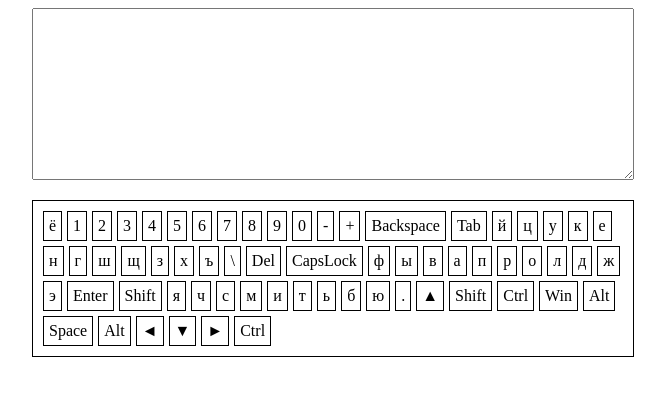
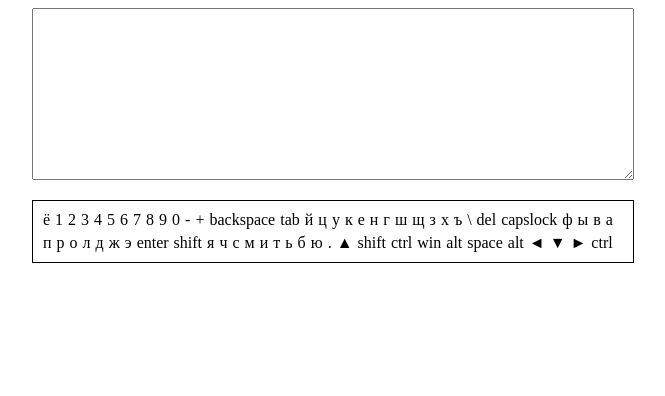
Before and after one commit to oecorango/virtual-keyboard, a website: page index.html in a window 1280 px wide. Shown: the whole page, without its empty margins (307-972 px from the left). Drawn offline with Linux system fonts and the light colour scheme.

Commit message:
feat: add creation eng and rus letters for keyboard layout

```diff
--- a/script.js
+++ b/script.js
@@ -1,9 +1,9 @@
-let KEY_CODE = [
-  ['Backquote', 'Digit1', 'Digit2', 'Digit3', 'Digit4', 'Digit5', 'Digit6', 'Digit7', 'Digit8', 'Digit9', 'Digit0', 'Minus', 'Equal', 'Backspace'],
-  ['Tab', 'KeyQ', 'KeyW', 'KeyE', 'KeyR', 'KeyT', 'KeyY', 'KeyU', 'KeyI', 'KeyO', 'KeyP', 'BracketLeft', 'BracketRight', 'Backslash', 'Delete'],
-  ['CapsLock', 'KeyA', 'KeyS', 'KeyD', 'KeyF', 'KeyG', 'KeyH', 'KeyJ', 'KeyK', 'KeyL', 'Semicolon', 'Quote', 'Enter'],
-  ['ShiftLeft', 'KeyZ', 'KeyX', 'KeyC', 'KeyV', 'KeyB', 'KeyN', 'KeyM', 'Comma', 'Period', 'Slash', 'ArrowUp', 'ShiftRight'],
-  ['ControlLeft', 'MetaLeft', 'AltLeft', 'Space', 'AltRight', 'ArrowLeft', 'ArrowDown', 'ArrowRight', 'ControlRight'],
+const KEY_CODE = [
+  'Backquote', 'Digit1', 'Digit2', 'Digit3', 'Digit4', 'Digit5', 'Digit6', 'Digit7', 'Digit8', 'Digit9', 'Digit0', 'Minus', 'Equal', 'Backspace',
+  'Tab', 'KeyQ', 'KeyW', 'KeyE', 'KeyR', 'KeyT', 'KeyY', 'KeyU', 'KeyI', 'KeyO', 'KeyP', 'BracketLeft', 'BracketRight', 'Backslash', 'Delete',
+  'CapsLock', 'KeyA', 'KeyS', 'KeyD', 'KeyF', 'KeyG', 'KeyH', 'KeyJ', 'KeyK', 'KeyL', 'Semicolon', 'Quote', 'Enter',
+  'ShiftLeft', 'KeyZ', 'KeyX', 'KeyC', 'KeyV', 'KeyB', 'KeyN', 'KeyM', 'Comma', 'Period', 'Slash', 'ArrowUp', 'ShiftRight',
+  'ControlLeft', 'MetaLeft', 'AltLeft', 'Space', 'AltRight', 'ArrowLeft', 'ArrowDown', 'ArrowRight', 'ControlRight',
 ];
 
 const BUTTONS_RUS = [
@@ -31,17 +31,30 @@ BODY.append(textarea);
 BODY.append(keyboard);
 
 function initKey() {
-  let out = '';
   for (let i = 0; i < BUTTONS_RUS.length; i++) {
-    // if (i === 14 || i === 29 || i === 42 || i === 55) {
-    //   out = '<div class="clearfix">' + '</div>';
-    // }
     const keyboardKey = document.createElement('div');
-    keyboardKey.className = 'keyboard-key';
+    keyboardKey.className = `keyboard-key ${KEY_CODE[i]}`;
+
+    const keyRuUp = `<span class="keyUp hidden">${BUTTONS_RUS[i].toLocaleUpperCase()}</span>`;
+    const keyRuDown = `<span class="keyDown">${BUTTONS_RUS[i].toLocaleLowerCase()}</span>`;
+    const keyRuShift = `<span class="keyShift hidden">${BUTTONS_RUS[i]}</span>`;
+    const keyRuCaps = `<span class="caps hidden">${BUTTONS_RUS[i].toLocaleUpperCase()}</span>`;
+
+    const keyRu = document.createElement('span');
+    keyRu.className = 'rus';
+    keyRu.innerHTML = keyRuUp + keyRuDown + keyRuShift + keyRuCaps;
+
+    const keyEnUp = `<span class="keyUp hidden">${BUTTONS_EN[i].toLocaleUpperCase()}</span>`;
+    const keyEnDown = `<span class="keyDown">${BUTTONS_EN[i].toLocaleLowerCase()}</span>`;
+    const keyEnShift = `<span class="keyShift hidden">${BUTTONS_EN[i]}</span>`;
+    const keyEnCaps = `<span class="caps hidden">${BUTTONS_EN[i].toLocaleUpperCase()}</span>`;
+
+    const keyEn = document.createElement('span');
+    keyEn.className = 'en hidden';
+    keyEn.innerHTML = keyEnUp + keyEnDown + keyEnShift + keyEnCaps;
+
+    keyboardKey.append(keyRu, keyEn);
     keyboard.append(keyboardKey);
-    out = `<div class="key-rus">${BUTTONS_RUS[i]}</div>`;
-    // <div class="key-en hidden">${BUTTONS_EN[i]}</div>;
-    keyboardKey.innerHTML = out;
   }
 }
 
--- a/style.css
+++ b/style.css
@@ -29,3 +29,13 @@ body {
   padding: 5px;
   float: left;
 }
+
+.clearfix {
+  display: block;
+  width: 100%;
+  clear: both;
+}
+
+.hidden {
+	display: none;
+}
```
